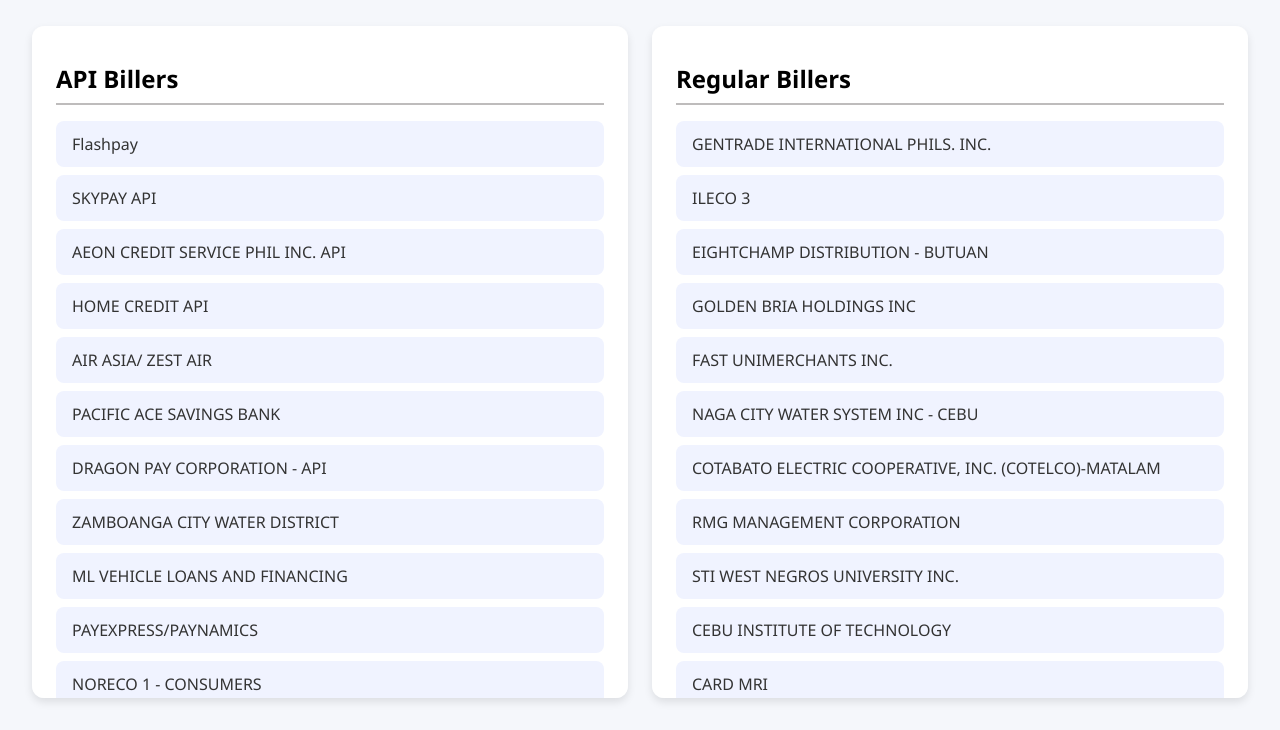
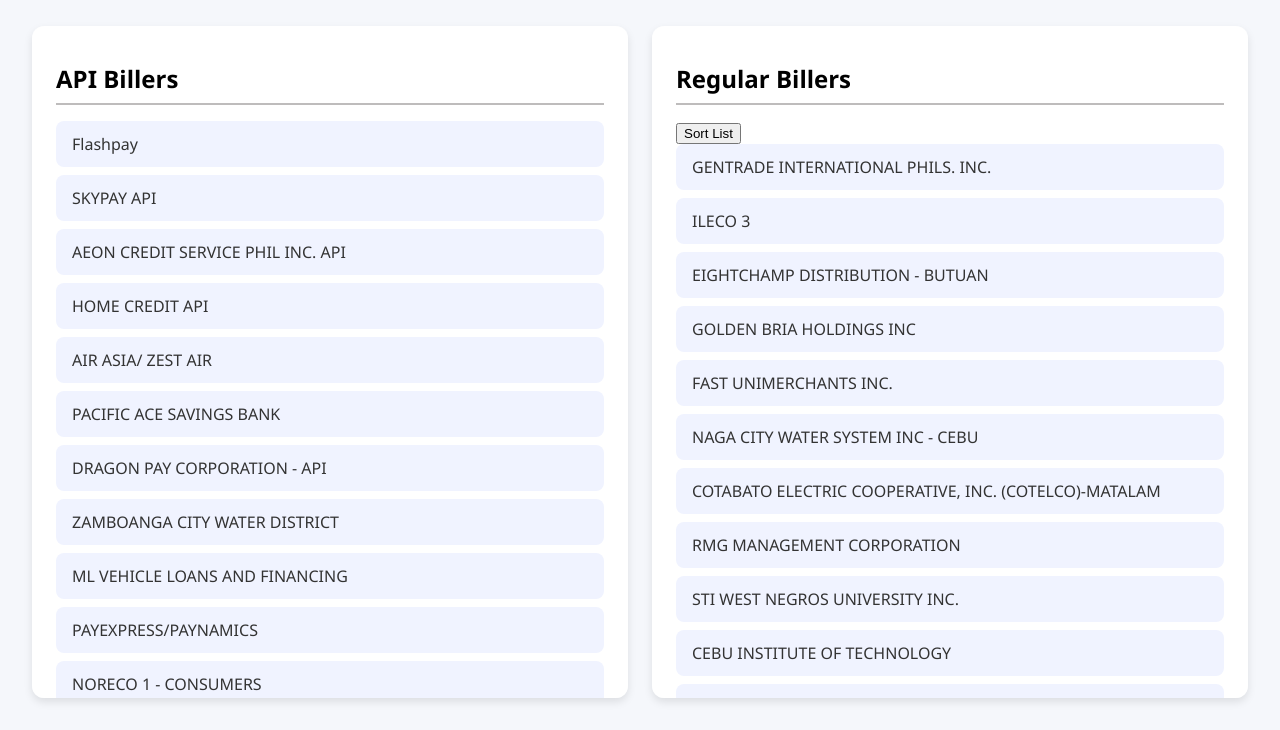
Before and after one commit to P34SONA/Billers, a plain HTML site: page index.html in a window 1280 px wide. Shown: the part 72-802 px from the top of the page. Drawn offline with Linux system fonts and the light colour scheme.

Commit message:
Add Sort List button to regular billers section

```diff
--- a/index.html
+++ b/index.html
@@ -221,6 +221,7 @@
 
     <section class="card" id="regularCard">
       <h2>Regular Billers</h2>
+      <button onclick="sortList()">Sort List</button>
       <ul id="regularList">
 <li>GENTRADE INTERNATIONAL PHILS. INC.</li>
 <li>ILECO 3</li>
```
